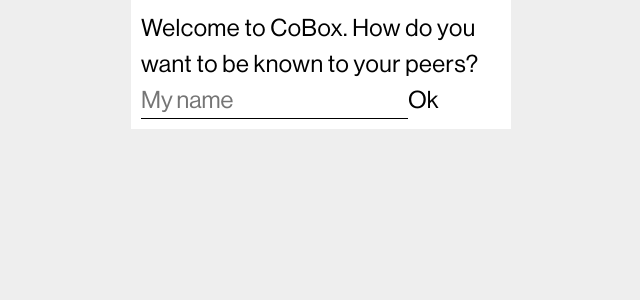
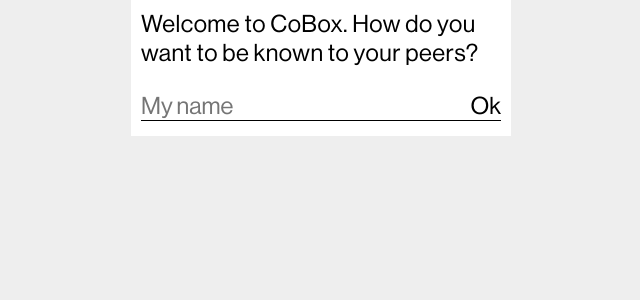
Before and after one commit to coboxcoop/ui, a Vue app: page / in a window 1280 px wide. Shown: the top 300 px of the page, without its empty margins (319-959 px from the left). Built offline with nearby package versions, Linux system fonts and the light colour scheme; no server answers.

Commit message:
Visual tweaks

```diff
--- a/src/App.vue
+++ b/src/App.vue
@@ -15,6 +15,7 @@ export default {
 <style lang="scss" scoped>
 #app {
   padding: 1rem;
+  padding-bottom: 1.5rem;
   display: flex;
   flex-direction: column;
   background: white;
--- a/src/components/MeHeader.vue
+++ b/src/components/MeHeader.vue
@@ -1,7 +1,7 @@
 <template>
 <div class="header">
   <div><Dot :color="$store.getters['myKeyColor']"/> {{$store.state.profile.name}}</div>
-  <div>0%</div>
+  <div class="disk">0%</div>
 </div>
 </template>
 
@@ -10,6 +10,9 @@
   display: flex;
   justify-content: space-between;
   border-bottom: 1px solid;
+}
+.disk {
+  color: lightgray;
 }
 </style>
 
--- a/src/components/ProfileModal.vue
+++ b/src/components/ProfileModal.vue
@@ -1,11 +1,14 @@
 <template>
-<form @submit.prevent="onSubmit">
-  <h2>ProfileModal</h2>
-  <p>Update name</p>
-  <input type="text" placeholder="My name" v-model="name" />
-  <button type="submit">Submit</button>
-</form>
+<div class="modal">
+  <form @submit.prevent="onSubmit">
+    <input type="text" placeholder="My name" v-model="name" />
+    <button type="submit">Ok</button>
+  </form>
+</div>
 </template>
+
+<style scoped lang="scss">
+</style>
 
 <script>
 export default {
--- a/src/global.scss
+++ b/src/global.scss
@@ -18,7 +18,7 @@ body {
   font-size: 2.4rem;
   font-family: 'Neue Haas Grotesk', sans-serif;
   letter-spacing: 0.02em;
-  line-height: 1.5;
+  line-height: 1.2;
   background: #eee;
   display: flex;
   align-items: center;
@@ -29,7 +29,17 @@ sup {
 }
 input[type='text'] {
   border-bottom: 1px solid;
-  max-width: 100%;
+  width: 100%;
+}
+p {
+  margin-bottom: 1em;
+}
+form {
+  position: relative;
+  button {
+    position: absolute;
+    right: 0;
+  }
 }
 pre {
   font-family: monospace;
--- a/src/store/index.js
+++ b/src/store/index.js
@@ -12,7 +12,7 @@ export default new Vuex.Store({
     devices: [],
     groups: [],
     connections: {},
-    showProfileModal: true
+    showProfileModal: false
   },
   mutations: {
     receiveProfile(state, profile) {
--- a/src/views/Index.vue
+++ b/src/views/Index.vue
@@ -1,10 +1,12 @@
 <template>
 <div>
   <MeHeader />
+  <ProfileModal
+    v-if="$store.state.showProfileModal" />
   <Section :show="showSection('network')" @toggle="toggleSection('network')">
     <template slot="heading">
       <div>Network <sup>1</sup></div>
-      <Dot />
+      <Dot color="seagreen" />
     </template>
   </Section>
   <GroupListSection
@@ -14,8 +16,6 @@
   <DeviceListSection
     :show="showSection('devices')"
     @toggle="toggleSection('devices')" />
-  <ProfileModal
-    v-if="$store.state.showProfileModal" />
 </div>
 </template>
 
```
